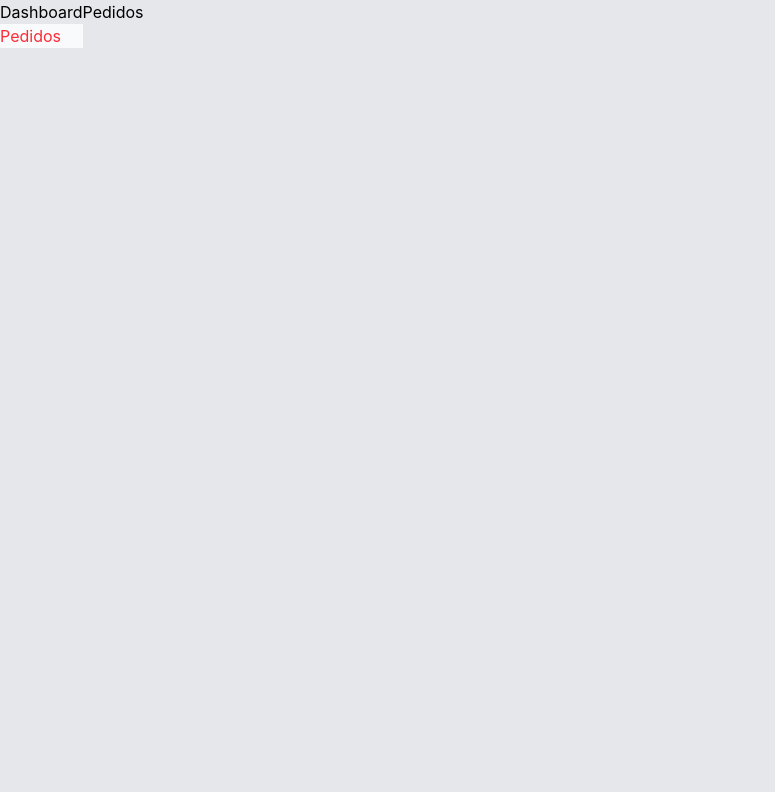
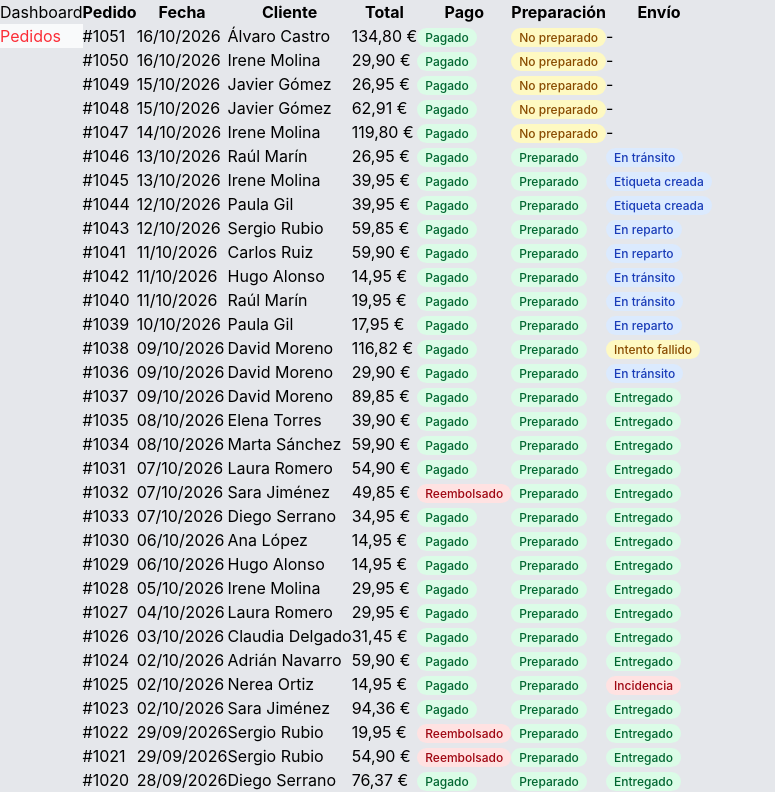
Before and after one commit to Danitaillefer/shop-panel, a React (Vite) app in the folder apps/web/: page /orders in a window 1280 px wide. Shown: the top 792 px of the page, without its empty margins (0-775 px from the left). Built offline with nearby package versions, Linux system fonts and the light colour scheme.

Commit message:
feat: add orders table whit status badges

```diff
--- /dev/null
+++ b/apps/web/src/components/StatusBadge.tsx
@@ -0,0 +1,23 @@
+import type { StatusTone } from "../lib/labels";
+
+interface StatusBadgeProps {
+    label: string;
+    tone: StatusTone;
+}
+
+const TONE_CLASSES: Record<StatusTone, string> = {
+    success: 'bg-green-100 text-green-800',
+    warning: 'bg-yellow-100 text-yellow-800',
+    danger: 'bg-red-100 text-red-800',
+    neutral: 'bg-blue-100 text-blue-800'
+}
+
+function StatusBadge({label, tone}: StatusBadgeProps){
+    return(
+        <span className={`rounded-full px-2 py-0.5 text-xs font-medium ${TONE_CLASSES[tone]}`}>
+            {label}
+        </span>
+    )
+}
+
+export default StatusBadge
--- /dev/null
+++ b/apps/web/src/lib/labels.ts
@@ -0,0 +1,57 @@
+import type { FulfillmentStatus, PaymentStatus, ShipmentStatus } from '../types'
+
+export type StatusTone = 'success' | 'warning' | 'danger' | 'neutral'
+
+export const PAYMENT_STATUS_LABELS: Record<PaymentStatus, string> = {
+  PAID: 'Pagado',
+  PENDING: 'Pendiente',
+  PARTIALLY_PAID: 'Pagado parcialmente',
+  REFUNDED: 'Reembolsado',
+  PARTIALLY_REFUNDED: 'Reembolsado parcialmente',
+}
+
+export const FULFILLMENT_STATUS_LABELS: Record<FulfillmentStatus, string> = {
+  FULFILLED: 'Preparado',
+  UNFULFILLED: 'No preparado',
+  PARTIALLY_FULFILLED: 'Preparado parcialmente',
+  SCHEDULED: 'Programado',
+  ON_HOLD: 'En espera',
+  REQUEST_DECLINED: 'Solicitud rechazada',
+}
+
+export const SHIPMENT_STATUS_LABELS: Record<ShipmentStatus, string> = {
+  LABEL_PURCHASED: 'Etiqueta creada',
+  IN_TRANSIT: 'En tránsito',
+  OUT_FOR_DELIVERY: 'En reparto',
+  ATTEMPTED_DELIVERY: 'Intento fallido',
+  READY_FOR_PICKUP: 'En punto de recogida',
+  DELIVERED: 'Entregado',
+  FAILURE: 'Incidencia',
+}
+
+export const PAYMENT_STATUS_TONES: Record<PaymentStatus, StatusTone> = {
+  PAID: 'success',
+  PENDING: 'warning',
+  PARTIALLY_PAID: 'warning',
+  REFUNDED: 'danger',
+  PARTIALLY_REFUNDED: 'danger',
+}
+
+export const FULFILLMENT_STATUS_TONES: Record<FulfillmentStatus, StatusTone> = {
+  FULFILLED: 'success',
+  UNFULFILLED: 'warning',
+  PARTIALLY_FULFILLED: 'warning',
+  SCHEDULED: 'warning',
+  ON_HOLD: 'warning',
+  REQUEST_DECLINED: 'danger',
+}
+
+export const SHIPMENT_STATUS_TONES: Record<ShipmentStatus, StatusTone> = {
+  LABEL_PURCHASED: 'neutral',
+  IN_TRANSIT: 'neutral',
+  OUT_FOR_DELIVERY: 'neutral',
+  ATTEMPTED_DELIVERY: 'warning',
+  READY_FOR_PICKUP: 'warning',
+  DELIVERED: 'success',
+  FAILURE: 'danger',
+}
--- a/apps/web/src/pages/Orders.tsx
+++ b/apps/web/src/pages/Orders.tsx
@@ -1,7 +1,68 @@
+import StatusBadge from "../components/StatusBadge"
+import { orders } from "../data/orders"
+import { FULFILLMENT_STATUS_LABELS, FULFILLMENT_STATUS_TONES, PAYMENT_STATUS_LABELS, PAYMENT_STATUS_TONES, SHIPMENT_STATUS_LABELS, SHIPMENT_STATUS_TONES } from "../lib/labels"
+
+const dateFormatter = new Intl.DateTimeFormat('es-ES', {
+    day: '2-digit',
+    month: '2-digit',
+    year: 'numeric'
+})
+
+const currencyFormatter = new Intl.NumberFormat('es-ES',{
+    style:'currency',
+    currency: 'EUR'
+})
+
 
 function Orders(){
+
+    const sortedOrders = [...orders].sort((a,b) => new Date(b.createdAt).getTime() - new Date(a.createdAt).getTime())
+
     return(
-        <h1>Pedidos</h1>
+    <table>
+        <thead>
+            <tr>
+                <th> Pedido </th>
+                <th> Fecha </th>
+                <th> Cliente </th>
+                <th> Total </th>
+                <th> Pago </th>
+                <th> Preparación </th>
+                <th> Envío </th>
+            </tr>
+        </thead>
+        <tbody>
+            {sortedOrders.map((order) =>(
+                <tr key={order.id}>
+                    <td>{order.number}</td>
+                    <td>{dateFormatter.format(new Date(order.createdAt))}</td>
+                    <td>{order.customerName}</td>
+                    <td>{currencyFormatter.format(order.total)}</td>
+                    <td>
+                        <StatusBadge
+                            label={PAYMENT_STATUS_LABELS[order.paymentStatus]}
+                            tone={PAYMENT_STATUS_TONES[order.paymentStatus]}
+                        />
+                    </td>
+                    <td>
+                        <StatusBadge
+                            label={FULFILLMENT_STATUS_LABELS[order.fulfillmentStatus]}
+                            tone={FULFILLMENT_STATUS_TONES[order.fulfillmentStatus]}
+                        />
+                    </td>
+                    <td>
+                        {order.shipmentStatus ? (
+                            <StatusBadge
+                                label={SHIPMENT_STATUS_LABELS[order.shipmentStatus]}
+                                tone={SHIPMENT_STATUS_TONES[order.shipmentStatus]}
+                            /> ) : ( '-' )
+                        }
+                    </td>
+                </tr>
+            ))}
+
+        </tbody>
+    </table>
     )
 }
 
```
